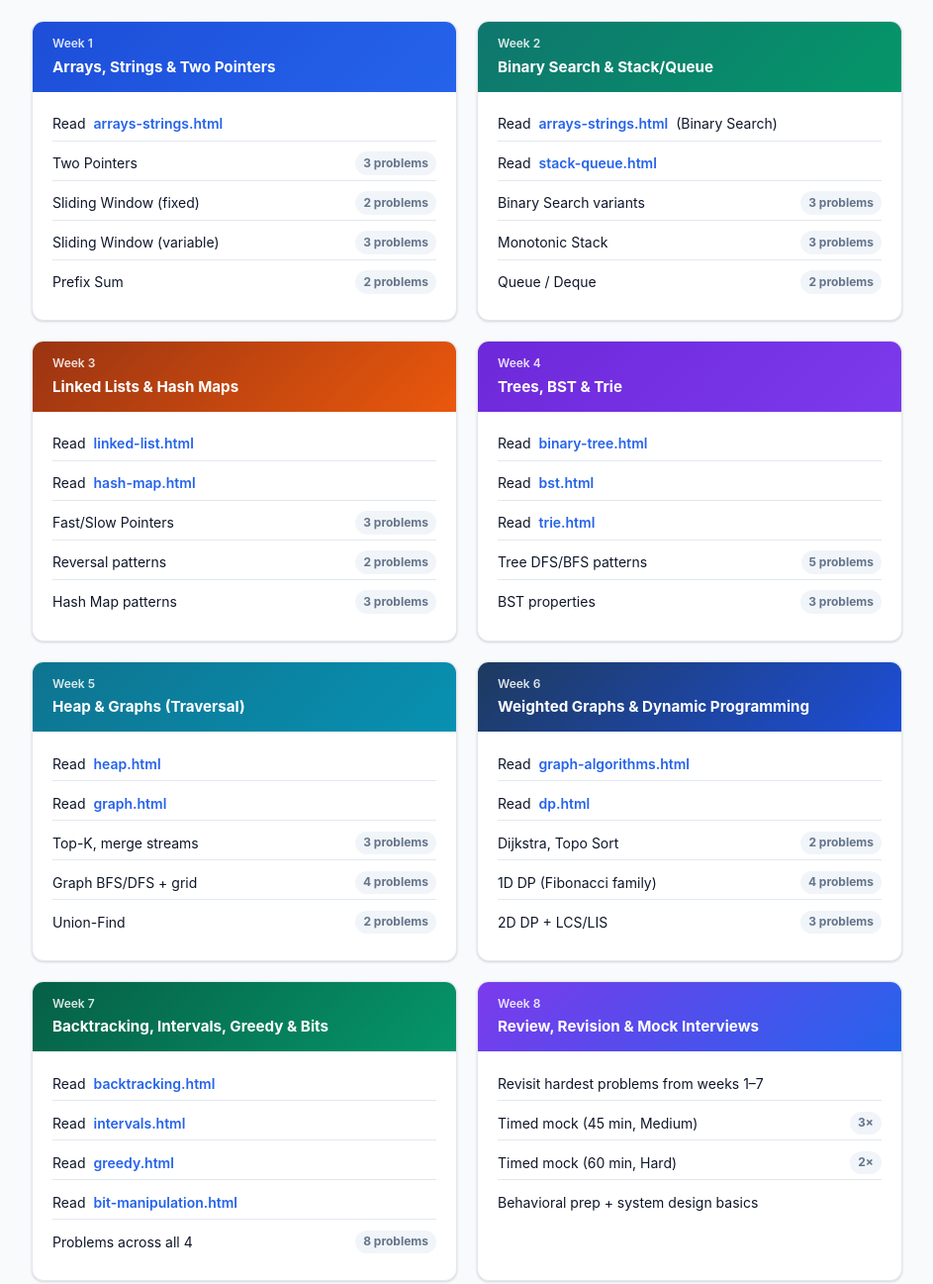
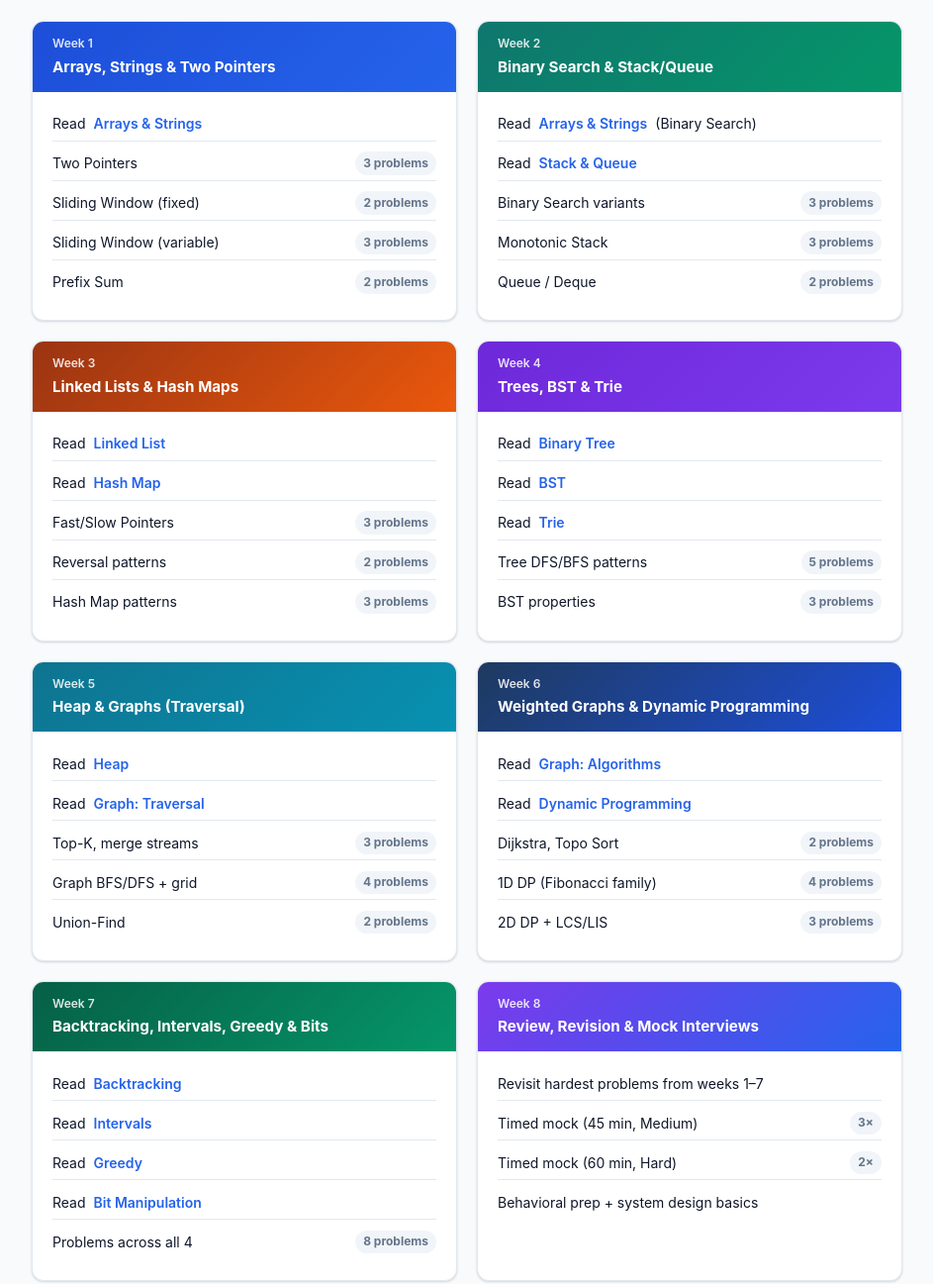
Before and after one commit to Anurag2809/know-algo, a plain HTML site: page interview-prep.html in a window 1280 px wide. Shown: the part 1434-2731 px from the top of the page at 99% size, without its empty margins (288-1231 px from the left). Drawn offline with nearby package versions, Linux system fonts and the light colour scheme.

Commit message:
Fix .html filenames shown as link text in interview prep week cards
Replace raw filenames (arrays-strings.html etc.) with readable topic
names (Arrays & Strings etc.) in the 8-week study plan.

Co-Authored-By: Claude Sonnet 4.6 <noreply@anthropic.com>

```diff
--- a/interview-prep.html
+++ b/interview-prep.html
@@ -213,7 +213,7 @@
           </div>
           <div class="week-body">
             <ul>
-              <li><span>Read</span><a class="topic-link" href="arrays-strings.html">arrays-strings.html</a></li>
+              <li><span>Read</span><a class="topic-link" href="arrays-strings.html">Arrays & Strings</a></li>
               <li><span>Two Pointers</span><span class="prob-count">3 problems</span></li>
               <li><span>Sliding Window (fixed)</span><span class="prob-count">2 problems</span></li>
               <li><span>Sliding Window (variable)</span><span class="prob-count">3 problems</span></li>
@@ -232,8 +232,8 @@
           </div>
           <div class="week-body">
             <ul>
-              <li><span>Read</span><a class="topic-link" href="arrays-strings.html">arrays-strings.html</a> (Binary Search)</li>
-              <li><span>Read</span><a class="topic-link" href="stack-queue.html">stack-queue.html</a></li>
+              <li><span>Read</span><a class="topic-link" href="arrays-strings.html">Arrays & Strings</a> (Binary Search)</li>
+              <li><span>Read</span><a class="topic-link" href="stack-queue.html">Stack & Queue</a></li>
               <li><span>Binary Search variants</span><span class="prob-count">3 problems</span></li>
               <li><span>Monotonic Stack</span><span class="prob-count">3 problems</span></li>
               <li><span>Queue / Deque</span><span class="prob-count">2 problems</span></li>
@@ -251,8 +251,8 @@
           </div>
           <div class="week-body">
             <ul>
-              <li><span>Read</span><a class="topic-link" href="linked-list.html">linked-list.html</a></li>
-              <li><span>Read</span><a class="topic-link" href="hash-map.html">hash-map.html</a></li>
+              <li><span>Read</span><a class="topic-link" href="linked-list.html">Linked List</a></li>
+              <li><span>Read</span><a class="topic-link" href="hash-map.html">Hash Map</a></li>
               <li><span>Fast/Slow Pointers</span><span class="prob-count">3 problems</span></li>
               <li><span>Reversal patterns</span><span class="prob-count">2 problems</span></li>
               <li><span>Hash Map patterns</span><span class="prob-count">3 problems</span></li>
@@ -270,9 +270,9 @@
           </div>
           <div class="week-body">
             <ul>
-              <li><span>Read</span><a class="topic-link" href="binary-tree.html">binary-tree.html</a></li>
-              <li><span>Read</span><a class="topic-link" href="bst.html">bst.html</a></li>
-              <li><span>Read</span><a class="topic-link" href="trie.html">trie.html</a></li>
+              <li><span>Read</span><a class="topic-link" href="binary-tree.html">Binary Tree</a></li>
+              <li><span>Read</span><a class="topic-link" href="bst.html">BST</a></li>
+              <li><span>Read</span><a class="topic-link" href="trie.html">Trie</a></li>
               <li><span>Tree DFS/BFS patterns</span><span class="prob-count">5 problems</span></li>
               <li><span>BST properties</span><span class="prob-count">3 problems</span></li>
             </ul>
@@ -289,8 +289,8 @@
           </div>
           <div class="week-body">
             <ul>
-              <li><span>Read</span><a class="topic-link" href="heap.html">heap.html</a></li>
-              <li><span>Read</span><a class="topic-link" href="graph.html">graph.html</a></li>
+              <li><span>Read</span><a class="topic-link" href="heap.html">Heap</a></li>
+              <li><span>Read</span><a class="topic-link" href="graph.html">Graph: Traversal</a></li>
               <li><span>Top-K, merge streams</span><span class="prob-count">3 problems</span></li>
               <li><span>Graph BFS/DFS + grid</span><span class="prob-count">4 problems</span></li>
               <li><span>Union-Find</span><span class="prob-count">2 problems</span></li>
@@ -308,8 +308,8 @@
           </div>
           <div class="week-body">
             <ul>
-              <li><span>Read</span><a class="topic-link" href="graph-algorithms.html">graph-algorithms.html</a></li>
-              <li><span>Read</span><a class="topic-link" href="dp.html">dp.html</a></li>
+              <li><span>Read</span><a class="topic-link" href="graph-algorithms.html">Graph: Algorithms</a></li>
+              <li><span>Read</span><a class="topic-link" href="dp.html">Dynamic Programming</a></li>
               <li><span>Dijkstra, Topo Sort</span><span class="prob-count">2 problems</span></li>
               <li><span>1D DP (Fibonacci family)</span><span class="prob-count">4 problems</span></li>
               <li><span>2D DP + LCS/LIS</span><span class="prob-count">3 problems</span></li>
@@ -327,10 +327,10 @@
           </div>
           <div class="week-body">
             <ul>
-              <li><span>Read</span><a class="topic-link" href="backtracking.html">backtracking.html</a></li>
-              <li><span>Read</span><a class="topic-link" href="intervals.html">intervals.html</a></li>
-              <li><span>Read</span><a class="topic-link" href="greedy.html">greedy.html</a></li>
-              <li><span>Read</span><a class="topic-link" href="bit-manipulation.html">bit-manipulation.html</a></li>
+              <li><span>Read</span><a class="topic-link" href="backtracking.html">Backtracking</a></li>
+              <li><span>Read</span><a class="topic-link" href="intervals.html">Intervals</a></li>
+              <li><span>Read</span><a class="topic-link" href="greedy.html">Greedy</a></li>
+              <li><span>Read</span><a class="topic-link" href="bit-manipulation.html">Bit Manipulation</a></li>
               <li><span>Problems across all 4</span><span class="prob-count">8 problems</span></li>
             </ul>
           </div>
```
